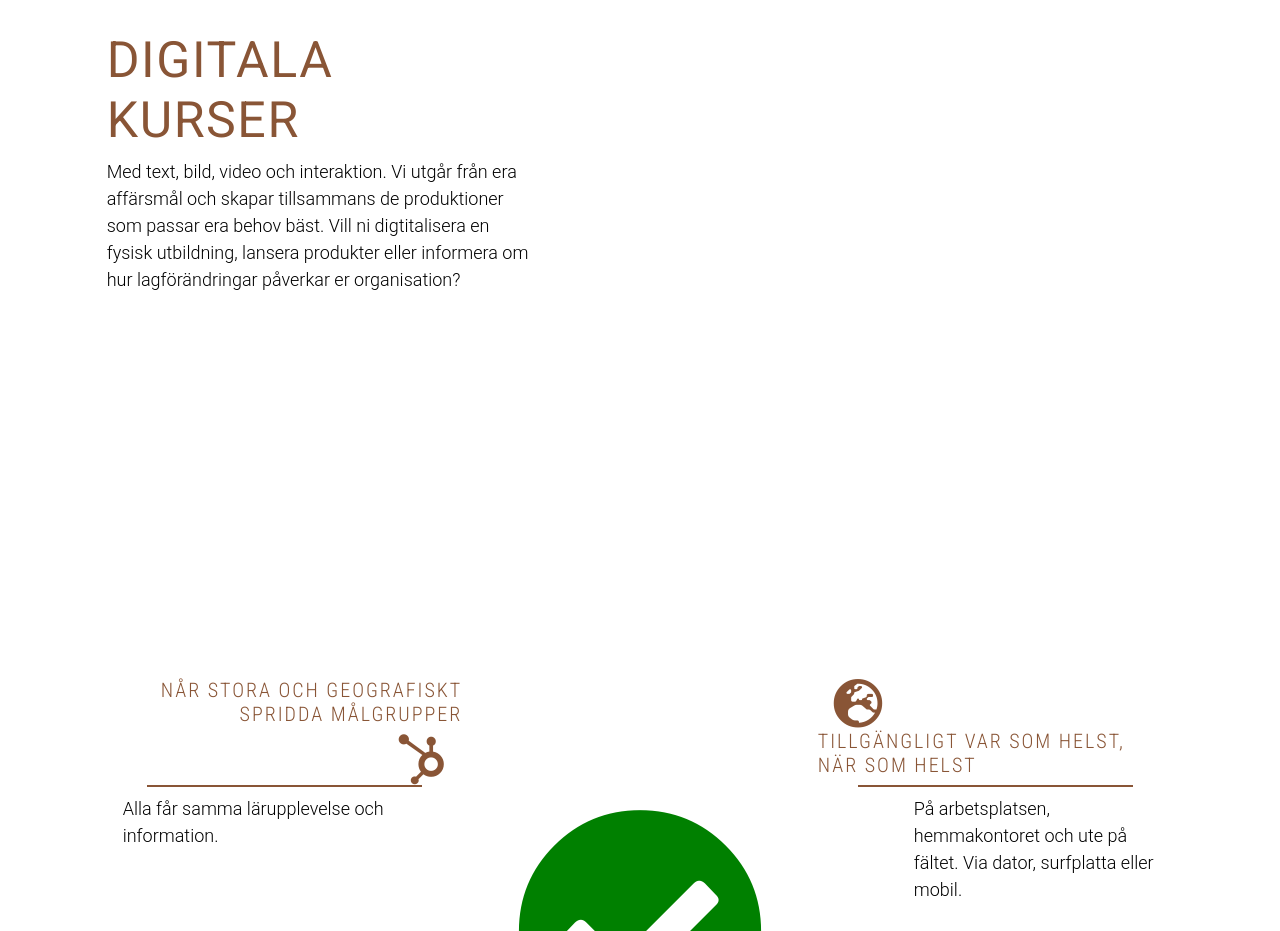
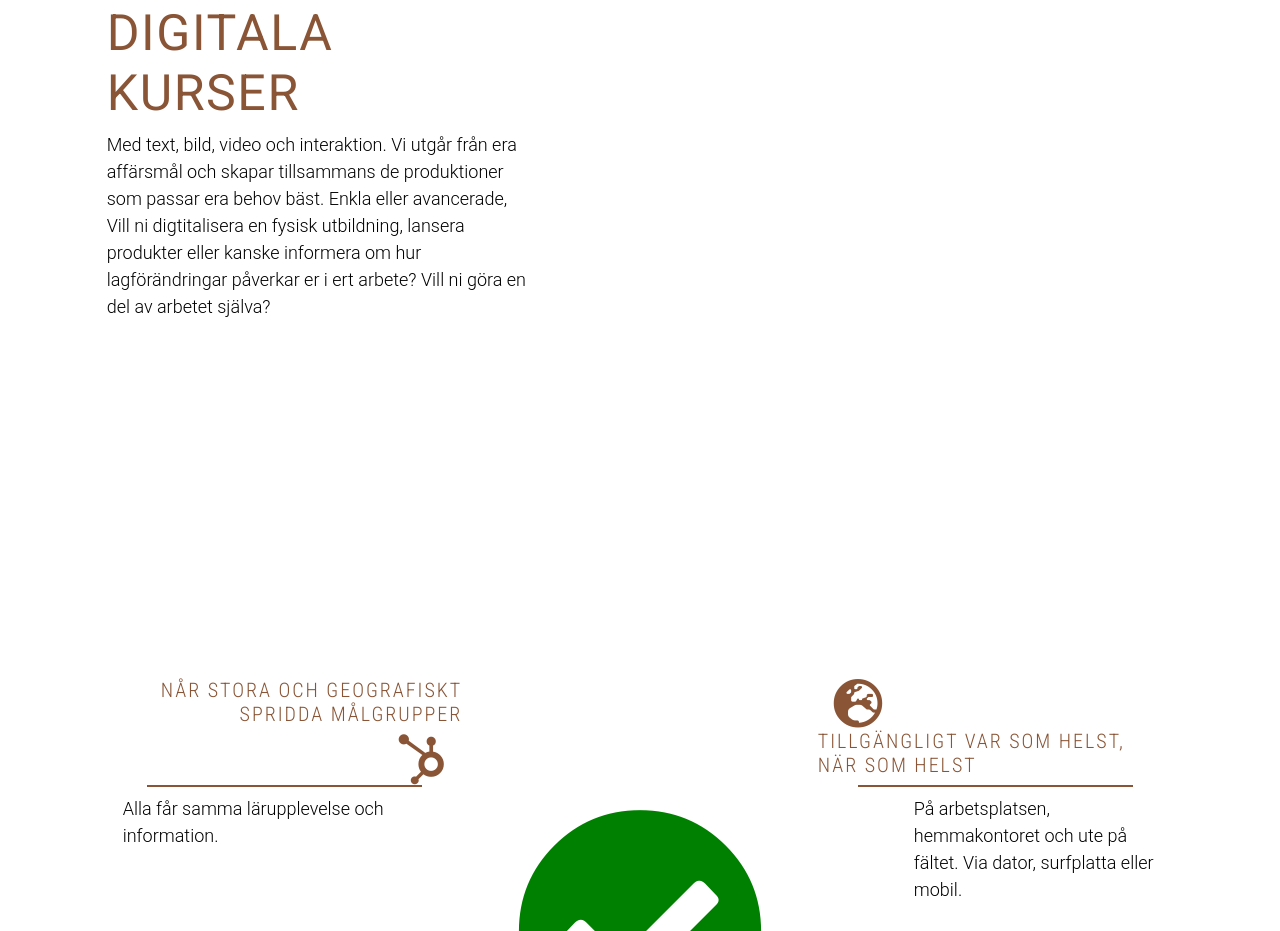
Before and after one commit to Miachallestad/learn_and_levelup, a plain HTML site: page elearning.html in a window 1280 px wide. Shown: the part 1037-1968 px from the top of the page. Drawn offline with nearby package versions, Linux system fonts and the light colour scheme.

Commit message:
add text to the e-learning intro chapter

```diff
--- a/elearning.html
+++ b/elearning.html
@@ -59,8 +59,8 @@
                     <div class="col-8">
                         <h1 class="section-heading text-uppercase">Digitala kurser</h1>
                         <p>Med text, bild, video och interaktion. Vi utgår från era affärsmål och skapar tillsammans de produktioner som passar era
-                         behov bäst. Vill ni digtitalisera en fysisk utbildning, lansera produkter eller informera om hur lagförändringar påverkar
-                         er organisation?
+                         behov bäst. Enkla eller avancerade,  Vill ni digtitalisera en fysisk utbildning, lansera produkter eller kanske informera om hur lagförändringar påverkar
+                         er i ert arbete? Vill ni göra en del av arbetet själva?
                         </p>
                     </div>
                 </div>
```
